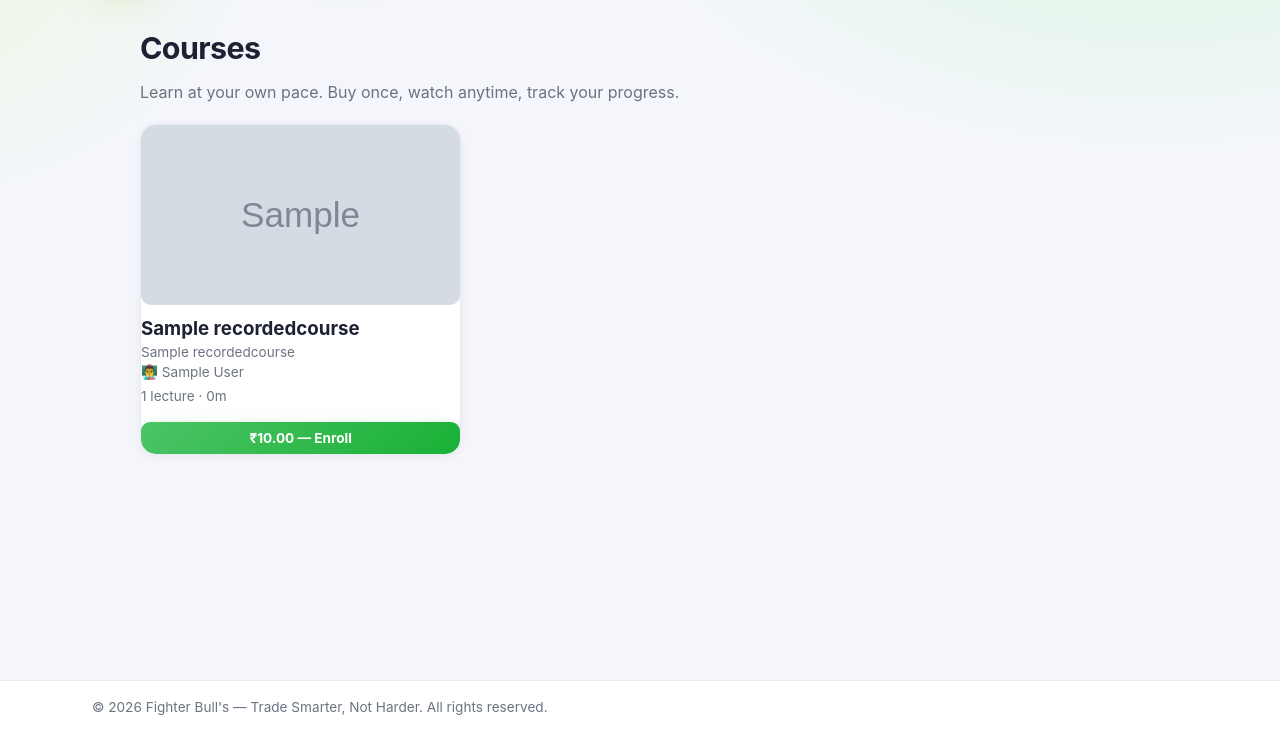
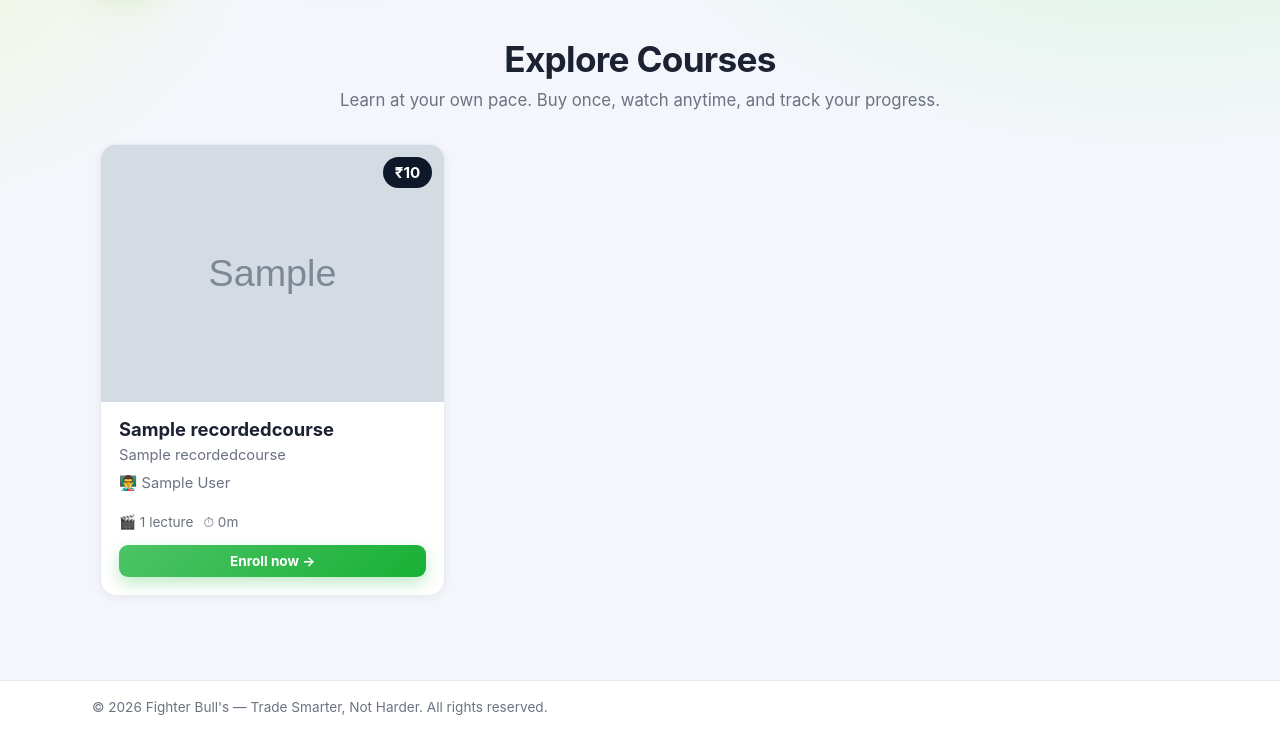
Before and after one commit to joydeep102/student-dashboard, a Django app: page /courses/ in a window 1280 px wide. Shown: the part 67-800 px from the top of the page. Run offline with Django 5.2, Linux system fonts and the light colour scheme; tables that the repository leaves empty hold one stand-in row (values such as "Sample post"); grey boxes marked "Sample" are stand-in pictures; some libraries are stand-ins or nearby versions.

```diff
--- a/courses/access.py
+++ b/courses/access.py
@@ -11,13 +11,13 @@ payment still awaiting admin verification) can preview only the first
 the payment the enrollment becomes full and the whole plan unlocks.
 """
 
-from django.conf import settings
-
 from .models import BatchEnrollment, CourseEnrollment, Lesson
 
 
 def preview_count():
-    return getattr(settings, "PROVISIONAL_PREVIEW_LESSONS", 2)
+    from .payment_config import payment_config
+
+    return payment_config().preview_lessons
 
 
 def get_enrollment(user, batch):
--- a/courses/course_views.py
+++ b/courses/course_views.py
@@ -5,7 +5,6 @@ learn (branded player, curriculum sidebar, progress/resume). Payment mirrors the
 batch flow: manual UPI (with provisional preview) and Razorpay online.
 """
 
-from django.conf import settings
 from django.contrib import messages
 from django.contrib.auth.decorators import login_required
 from django.http import Http404, HttpResponseBadRequest, JsonResponse
@@ -24,6 +23,7 @@ from .access import (
     unlocked_lecture_ids,
 )
 from .models import CourseEnrollment, CoursePayment, Lecture, LectureProgress, RecordedCourse
+from .payment_config import payment_config
 from .views import _qr_data_uri, _register_student, _upi_links
 
 
@@ -214,10 +214,11 @@ def checkout(request, slug):
             },
         )
 
+    cfg = payment_config()
     upi = None
-    if settings.UPI_VPA and amount > 0:
+    if cfg.upi_vpa and amount > 0:
         links = _upi_links(amount, f"course {course.slug}")
-        upi = {"vpa": settings.UPI_VPA, "payee": settings.UPI_PAYEE_NAME,
+        upi = {"vpa": cfg.upi_vpa, "payee": cfg.upi_payee_name,
                "links": links, "qr": _qr_data_uri(links["generic"])}
 
     return render(
@@ -228,8 +229,8 @@ def checkout(request, slug):
             "amount": amount,
             "upi": upi,
             "preview_count": preview_count(),
-            "razorpay_enabled": settings.RAZORPAY_ENABLED,
-            "razorpay_key_id": settings.RAZORPAY_KEY_ID,
+            "razorpay_enabled": cfg.razorpay_enabled,
+            "razorpay_key_id": cfg.razorpay_key_id,
         },
     )
 
@@ -305,7 +306,8 @@ def upi_submit(request, slug):
 @require_POST
 def razorpay_order(request, slug):
     """Create a Razorpay order (+ pending CoursePayment) for online checkout."""
-    if not settings.RAZORPAY_ENABLED:
+    cfg = payment_config()
+    if not cfg.razorpay_enabled:
         return JsonResponse({"error": "Online payment is not available."}, status=400)
     course = _published_course(slug)
     if _already_full(request.user, course):
@@ -334,8 +336,8 @@ def razorpay_order(request, slug):
             "order_id": order["id"],
             "amount": order["amount"],
             "currency": "INR",
-            "key_id": settings.RAZORPAY_KEY_ID,
-            "name": settings.UPI_PAYEE_NAME,
+            "key_id": cfg.razorpay_key_id,
+            "name": cfg.upi_payee_name,
             "description": course.title,
             "prefill": {
                 "name": request.user.display_name,
--- a/courses/models.py
+++ b/courses/models.py
@@ -3,6 +3,39 @@ from django.db import models
 from django.urls import reverse
 from django.utils import timezone
 from django.utils.text import slugify
+
+
+class PaymentSettings(models.Model):
+    """Site-wide payment configuration, editable from the admin.
+
+    Values entered here override the corresponding environment variables, so an
+    admin can turn on UPI (or Razorpay) without touching env / redeploying. Leave
+    a field blank to fall back to its environment value.
+    """
+
+    upi_vpa = models.CharField(
+        "UPI ID (VPA)", max_length=100, blank=True,
+        help_text="e.g. yourname@okhdfcbank. Setting this turns on the UPI option.",
+    )
+    upi_payee_name = models.CharField(max_length=100, blank=True, help_text="Name shown in the UPI app.")
+    razorpay_key_id = models.CharField(max_length=60, blank=True)
+    razorpay_key_secret = models.CharField(max_length=120, blank=True)
+    razorpay_webhook_secret = models.CharField(max_length=120, blank=True)
+    preview_lessons = models.PositiveSmallIntegerField(
+        default=2,
+        help_text="Lectures a manual-UPI buyer can preview before admin verification.",
+    )
+
+    class Meta:
+        verbose_name = "Payment settings"
+        verbose_name_plural = "Payment settings"
+
+    def __str__(self):
+        return "Payment settings"
+
+    def save(self, *args, **kwargs):
+        self.pk = 1  # singleton
+        super().save(*args, **kwargs)
 
 
 class Plan(models.Model):
--- a/courses/razorpay_api.py
+++ b/courses/razorpay_api.py
@@ -15,13 +15,14 @@ import hmac
 import json
 import urllib.request
 
-from django.conf import settings
+from .payment_config import payment_config
 
 API_BASE = "https://api.razorpay.com/v1"
 
 
 def _auth_header():
-    raw = f"{settings.RAZORPAY_KEY_ID}:{settings.RAZORPAY_KEY_SECRET}".encode()
+    cfg = payment_config()
+    raw = f"{cfg.razorpay_key_id}:{cfg.razorpay_key_secret}".encode()
     return "Basic " + base64.b64encode(raw).decode()
 
 
@@ -56,14 +57,14 @@ def verify_checkout_signature(order_id, payment_id, signature):
         return False
     msg = f"{order_id}|{payment_id}".encode()
     expected = hmac.new(
-        settings.RAZORPAY_KEY_SECRET.encode(), msg, hashlib.sha256
+        payment_config().razorpay_key_secret.encode(), msg, hashlib.sha256
     ).hexdigest()
     return hmac.compare_digest(expected, signature)
 
 
 def verify_webhook_signature(raw_body, signature):
     """Verify the ``X-Razorpay-Signature`` header on a webhook POST."""
-    secret = settings.RAZORPAY_WEBHOOK_SECRET
+    secret = payment_config().razorpay_webhook_secret
     if not (secret and signature):
         return False
     expected = hmac.new(secret.encode(), raw_body, hashlib.sha256).hexdigest()
--- a/templates/courses/catalog.html
+++ b/templates/courses/catalog.html
@@ -2,39 +2,67 @@
 {% load static %}
 {% block title %}Courses{% endblock %}
 
+{% block head_extra %}
+<style>
+.cat-hero { text-align:center; max-width:640px; margin:8px auto 34px; }
+.cat-hero h1 { font-size:2.2rem; margin:0 0 10px; }
+.cat-hero p { color:var(--muted); font-size:1.05rem; margin:0; }
+.cat-grid { display:grid; grid-template-columns:repeat(auto-fill,minmax(280px,1fr)); gap:22px; }
+.cat-card {
+    display:flex; flex-direction:column; text-decoration:none; color:inherit;
+    background:var(--card,#fff); border:1px solid var(--border,#e5e7eb); border-radius:16px;
+    overflow:hidden; box-shadow:var(--shadow-sm,0 1px 3px rgba(0,0,0,.06));
+    transition:transform .18s ease, box-shadow .18s ease, border-color .18s ease;
+}
+.cat-card:hover { transform:translateY(-4px); box-shadow:0 12px 28px rgba(16,163,74,.14); border-color:#16a34a55; }
+.cat-thumb { position:relative; aspect-ratio:16/9; background:linear-gradient(135deg,#16a34a22,#05966922); display:flex; align-items:center; justify-content:center; font-size:2.4rem; }
+.cat-thumb img { width:100%; height:100%; object-fit:cover; }
+.cat-price-pill { position:absolute; top:12px; right:12px; background:#0f172a; color:#fff; font-weight:700; padding:6px 12px; border-radius:999px; font-size:.95rem; }
+.cat-owned-pill { position:absolute; top:12px; right:12px; background:#16a34a; color:#fff; font-weight:600; padding:6px 12px; border-radius:999px; font-size:.85rem; }
+.cat-body { padding:16px 18px 18px; display:flex; flex-direction:column; flex:1; }
+.cat-title { font-size:1.15rem; font-weight:700; margin:0 0 4px; line-height:1.3; }
+.cat-sub { color:var(--muted); font-size:.92rem; margin:0 0 10px; }
+.cat-meta { color:var(--muted); font-size:.85rem; display:flex; gap:10px; margin-top:auto; padding-top:12px; }
+.cat-cta { margin-top:14px; }
+</style>
+{% endblock %}
+
 {% block content %}
-<div style="max-width:1000px; margin:0 auto;">
-    <h1>Courses</h1>
-    <p style="color:var(--muted); margin-bottom:22px;">
-        Learn at your own pace. Buy once, watch anytime, track your progress.
-    </p>
+<div style="max-width:1080px; margin:0 auto;">
+    <div class="cat-hero">
+        <h1>Explore Courses</h1>
+        <p>Learn at your own pace. Buy once, watch anytime, and track your progress.</p>
+    </div>
 
     {% if not cards %}
-    <div class="empty" style="margin-top:40px;">
-        <div style="font-size:2rem;">🎬</div>
-        <p>No courses are available right now. Check back soon.</p>
+    <div class="empty" style="margin-top:40px; text-align:center;">
+        <div style="font-size:2.4rem;">🎬</div>
+        <p>No courses are available yet. Check back soon.</p>
     </div>
     {% else %}
-    <div style="display:grid; grid-template-columns:repeat(auto-fill,minmax(260px,1fr)); gap:18px;">
+    <div class="cat-grid">
         {% for c in cards %}
-        <a class="card" href="{{ c.course.get_absolute_url }}" style="display:flex; flex-direction:column; text-decoration:none;">
-            {% if c.course.thumbnail %}
-            <img src="{{ c.course.thumbnail.url }}" alt="" style="width:100%; aspect-ratio:16/9; object-fit:cover; border-radius:10px; margin-bottom:12px;">
-            {% else %}
-            <div style="width:100%; aspect-ratio:16/9; border-radius:10px; margin-bottom:12px; background:linear-gradient(135deg,#16a34a22,#05966922); display:flex; align-items:center; justify-content:center; font-size:2rem;">🎬</div>
-            {% endif %}
-            <h3 style="margin:0 0 4px;">{{ c.course.title }}</h3>
-            {% if c.course.subtitle %}<div class="card-meta">{{ c.course.subtitle }}</div>{% endif %}
-            {% if c.course.instructor %}<div class="card-meta" style="margin-top:4px;">👨‍🏫 {{ c.course.instructor.display_name }}</div>{% endif %}
-            <div class="card-meta" style="margin:8px 0;">
-                {{ c.lectures }} lecture{{ c.lectures|pluralize }}{% if c.duration %} · {{ c.duration }}{% endif %}
+        <a class="cat-card" href="{{ c.course.get_absolute_url }}">
+            <div class="cat-thumb">
+                {% if c.course.thumbnail %}<img src="{{ c.course.thumbnail.url }}" alt="">{% else %}🎬{% endif %}
+                {% if c.owned %}<span class="cat-owned-pill">✓ Enrolled</span>
+                {% else %}<span class="cat-price-pill">₹{{ c.course.price|floatformat:0 }}</span>{% endif %}
             </div>
-            <div style="margin-top:auto; padding-top:10px;">
-                {% if c.owned %}
-                <span class="btn btn-ghost btn-sm btn-block">✓ Enrolled — Continue</span>
-                {% else %}
-                <span class="btn btn-sm btn-block">₹{{ c.course.price }} — Enroll</span>
-                {% endif %}
+            <div class="cat-body">
+                <div class="cat-title">{{ c.course.title }}</div>
+                {% if c.course.subtitle %}<div class="cat-sub">{{ c.course.subtitle }}</div>{% endif %}
+                {% if c.course.instructor %}<div class="cat-sub">👨‍🏫 {{ c.course.instructor.display_name }}</div>{% endif %}
+                <div class="cat-meta">
+                    <span>🎬 {{ c.lectures }} lecture{{ c.lectures|pluralize }}</span>
+                    {% if c.duration %}<span>⏱ {{ c.duration }}</span>{% endif %}
+                </div>
+                <div class="cat-cta">
+                    {% if c.owned %}
+                    <span class="btn btn-ghost btn-sm btn-block">Continue learning →</span>
+                    {% else %}
+                    <span class="btn btn-sm btn-block">Enroll now →</span>
+                    {% endif %}
+                </div>
             </div>
         </a>
         {% endfor %}
```
Also changed, not shown: courses/admin.py (+26 -0 lines), courses/payment_config.py (added, +40 -0 lines), courses/views.py (+19 -10 lines), courses/migrations/0009_paymentsettings.py (added).
